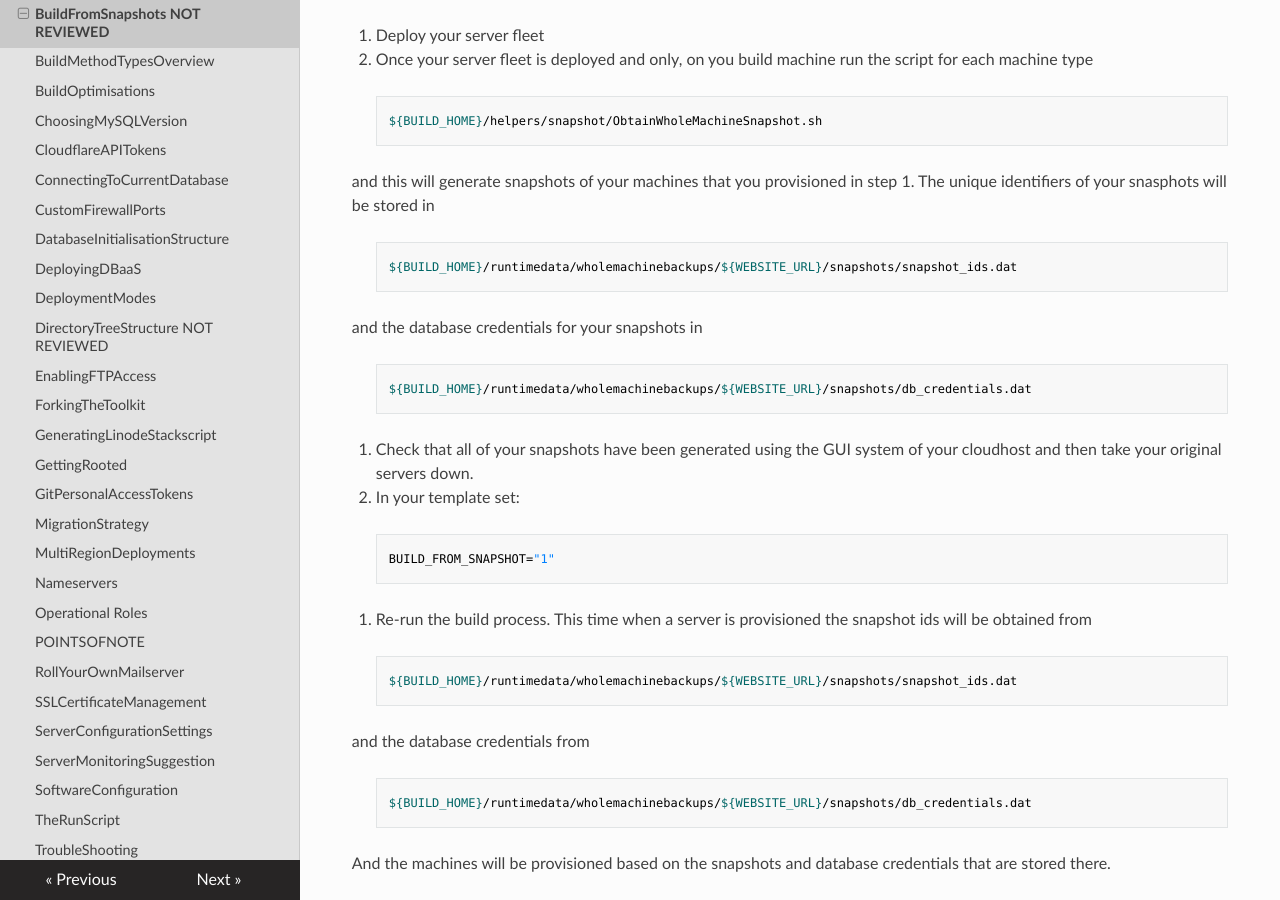
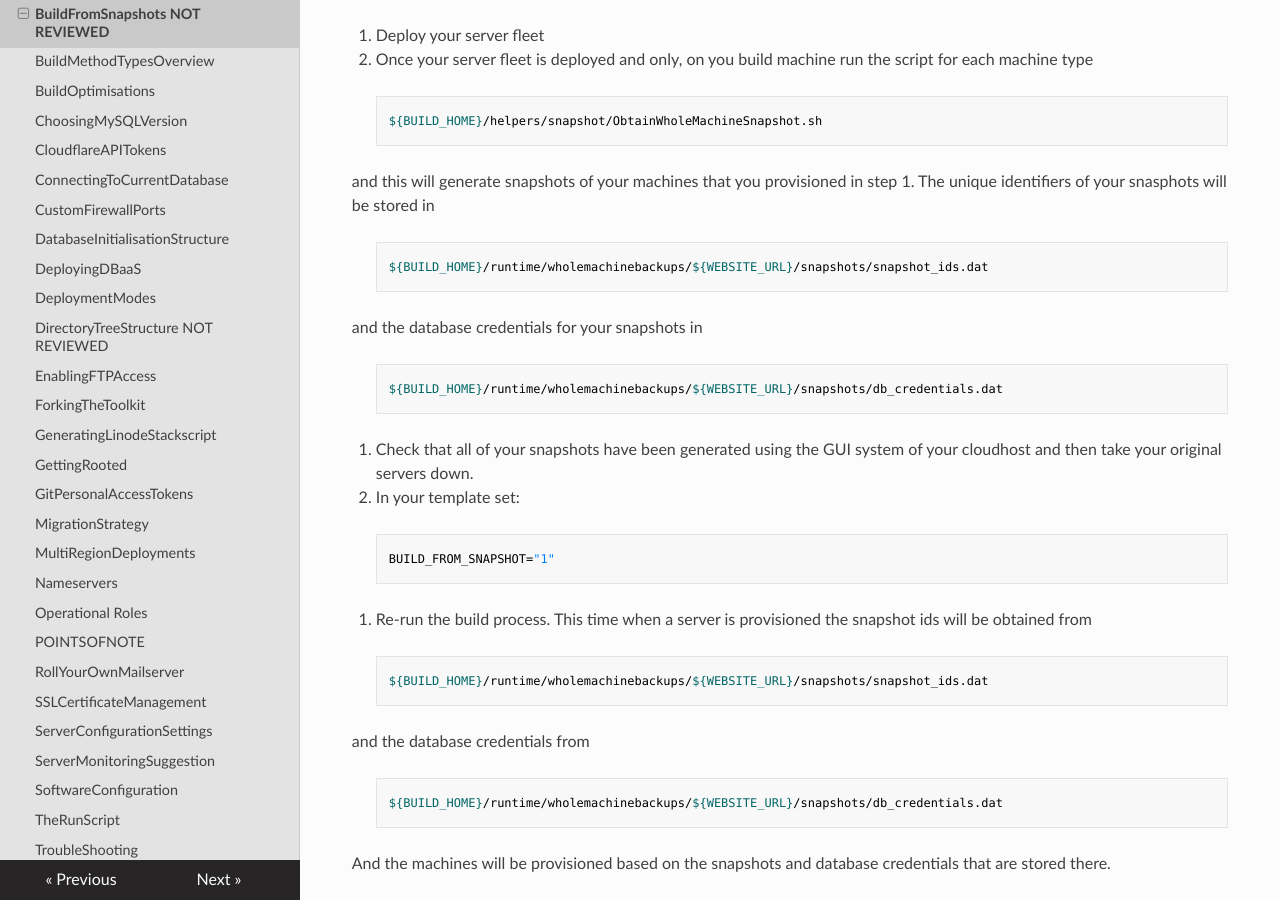
Before and after one commit to wintersys-dev/adt-documentation, an MkDocs documentation site: the page built from docs/Agile Deployment Toolkit/Deployment/BuildFromSnapshots-NOT_REVIEWED.md, in a window 1280 px wide and 900 px high, scrolled down 459 px. Built offline with MkDocs 1.6.1, drawn with Linux system fonts in a browser that asks for light colours; nearby versions of some CDN libraries.

Commit message:
Update BuildFromSnapshots-NOT_REVIEWED.md

```diff
--- a/docs/Agile Deployment Toolkit/Deployment/BuildFromSnapshots-NOT_REVIEWED.md
+++ b/docs/Agile Deployment Toolkit/Deployment/BuildFromSnapshots-NOT_REVIEWED.md
@@ -15,11 +15,11 @@ If you deploy your server fleet as you normally would so that you have an autosc
 
 and this will generate snapshots of your machines that you provisioned in step 1. The unique identifiers of your snasphots will be stored in
 
->     ${BUILD_HOME}/runtimedata/wholemachinebackups/${WEBSITE_URL}/snapshots/snapshot_ids.dat
+>     ${BUILD_HOME}/runtime/wholemachinebackups/${WEBSITE_URL}/snapshots/snapshot_ids.dat
 
 and the database credentials for your snapshots in
 
->     ${BUILD_HOME}/runtimedata/wholemachinebackups/${WEBSITE_URL}/snapshots/db_credentials.dat
+>     ${BUILD_HOME}/runtime/wholemachinebackups/${WEBSITE_URL}/snapshots/db_credentials.dat
 
 3. Check that all of your snapshots have been generated using the GUI system of your cloudhost and then take your original servers down.
 
@@ -29,11 +29,11 @@ and the database credentials for your snapshots in
 
 5. Re-run the build process. This time when a server is provisioned the snapshot ids will be obtained from
 
->     ${BUILD_HOME}/runtimedata/wholemachinebackups/${WEBSITE_URL}/snapshots/snapshot_ids.dat
+>     ${BUILD_HOME}/runtime/wholemachinebackups/${WEBSITE_URL}/snapshots/snapshot_ids.dat
 
 and the database credentials from
 
->     ${BUILD_HOME}/runtimedata/wholemachinebackups/${WEBSITE_URL}/snapshots/db_credentials.dat
+>     ${BUILD_HOME}/runtime/wholemachinebackups/${WEBSITE_URL}/snapshots/db_credentials.dat
 
 And the machines will be provisioned based on the snapshots and database credentials that are stored there.
 
```
